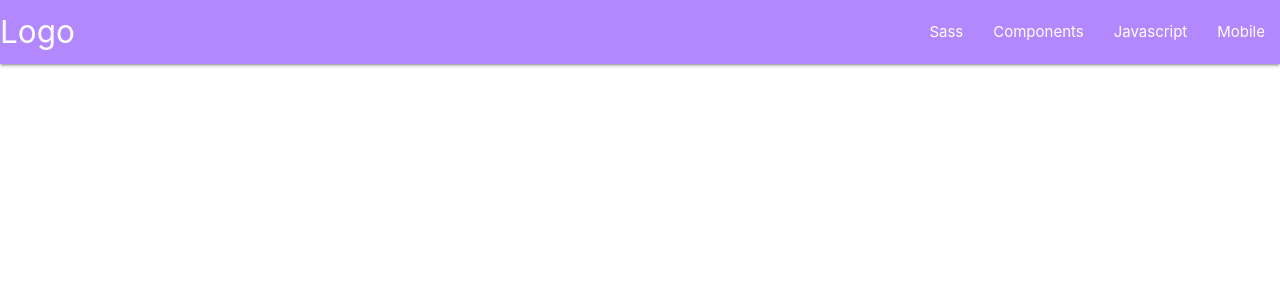
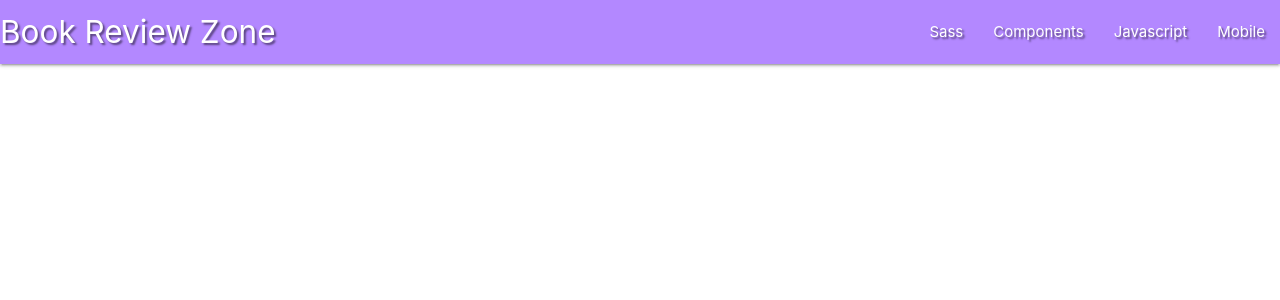
Before and after one commit to Ramil96/book_app, a Flask app: page / in a window 1280 px wide. Shown: the top 300 px of the page. Run offline with Flask 3, Linux system fonts and the light colour scheme; data that the repository does not hold is empty; some libraries are stand-ins or nearby versions.

Commit message:
Fix: text-shadow class colour display

```diff
--- a/static/css/style.css
+++ b/static/css/style.css
@@ -1,3 +1,3 @@
 .text-shadow {
-    text-shadow: 2px 2px 2px rgba(0, 0, 0, 0,5);
+    text-shadow: 2px 2px 2px rgba(0, 0, 0, 0.5);
 }
--- a/templates/base.html
+++ b/templates/base.html
@@ -21,7 +21,7 @@
     <!-- top navbar -->
     <nav class="nav-extended text-shadow deep-purple accent-1">
       <div class="nav-wrapper">
-        <a href="#!" class="brand-logo">Logo</a>
+        <a href="#!" class="brand-logo">Book Review Zone</a>
         <a href="#" data-target="mobile-demo" class="sidenav-trigger"><i class="material-icons">menu</i></a>
         <ul class="right hide-on-med-and-down">
           <li><a href="sass.html">Sass</a></li>
```
